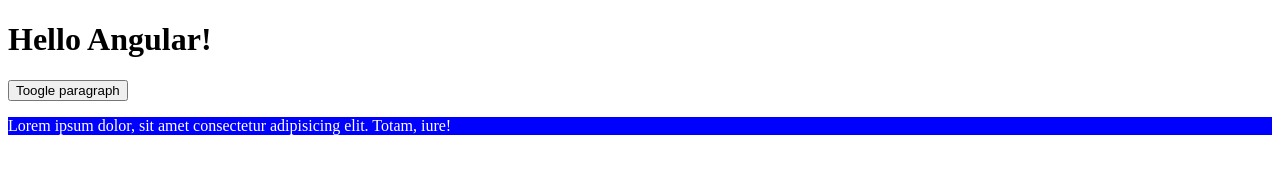
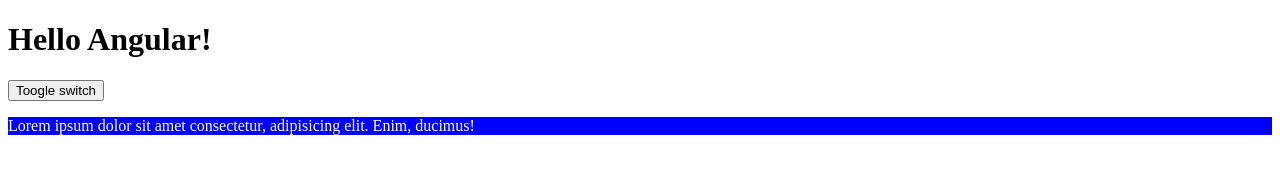
Before and after one commit to AlMuz/ANGULAR-Basics, an Angular app: page / in a window 1280 px wide. Shown: the top 185 px of the page. Built offline with nearby package versions, Linux system fonts and the light colour scheme.

Commit message:
Switch example

```diff
--- a/src/app/app.component.html
+++ b/src/app/app.component.html
@@ -48,9 +48,18 @@
 
 <p [class.blue]="backgroundToggle" [class.red]="!backgroundToggle">Lorem ipsum dolor sit, amet consectetur adipisicing elit. Illo odio culpa illum voluptate voluptas cumque vel eum officia inventore alias.</p> -->
 
-<button (click)="toggle = !toggle">Toogle paragraph</button>
+<!-- <button (click)="toggle = !toggle">Toogle paragraph</button>
 
 <p *ngIf="toggle; else blueParagraph" class="red">Lorem ipsum dolor, sit amet consectetur adipisicing elit. Totam, iure!</p>
 <ng-template #blueParagraph>
   <p class="blue">Lorem ipsum dolor, sit amet consectetur adipisicing elit. Totam, iure!</p>
-</ng-template>
+</ng-template> -->
+
+
+<button (click)="switchToggle = !switchToggle">Toogle switch</button>
+
+<div [ngSwitch]="switchToggle">
+  <p *ngSwitchCase="true" class="red">Lorem ipsum dolor sit amet consectetur adipisicing elit. Exercitationem, perferendis?</p>
+  <p *ngSwitchCase="false" class="blue">Lorem ipsum dolor sit amet consectetur, adipisicing elit. Enim, ducimus!</p>
+  <p *ngSwitchDefault>default</p>
+</div>
--- a/src/app/app.component.ts
+++ b/src/app/app.component.ts
@@ -19,6 +19,7 @@
 
   backgroundToggle = false;
   toggle = false;
+  switchToggle = false;
 
   // it must be after variable init
   constructor() {
```
